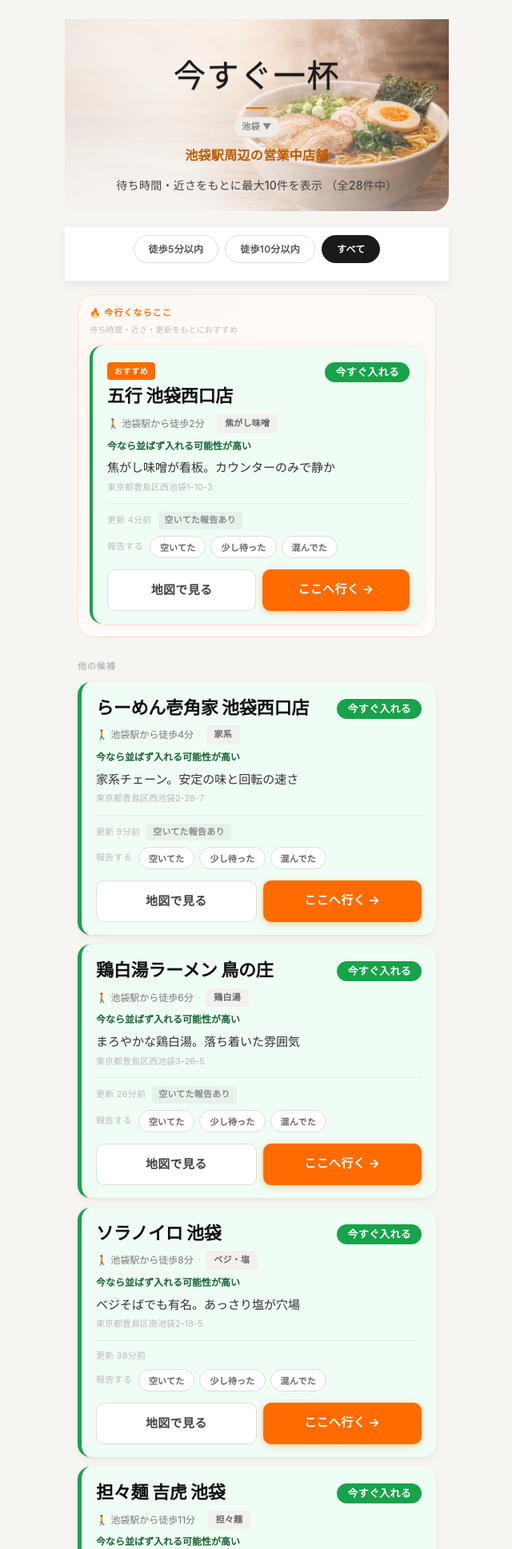
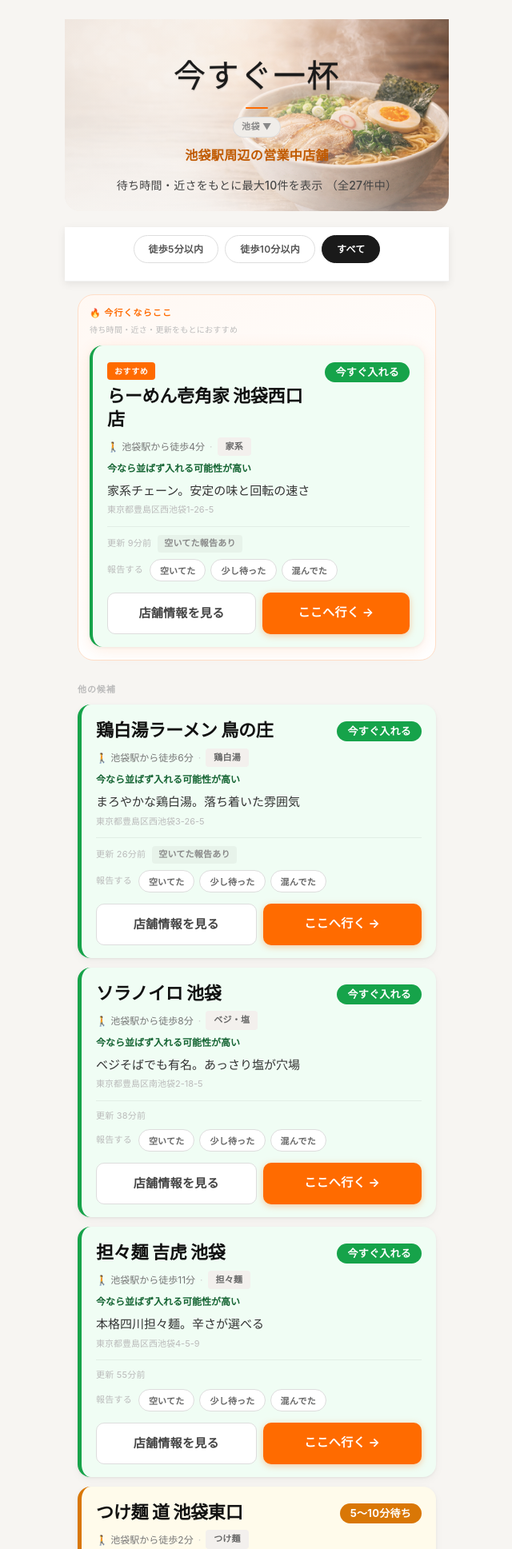
Before and after one commit to gorindo/no-wait-ramen, a Flask app: page /result in a window 1280 px wide. Shown: the top 1937 px of the page at 80% size, without its empty margins (319-959 px from the left). Run offline with Flask 3, Linux system fonts and the light colour scheme; some web fonts are replaced.

Commit message:
UI改善: 地図で見る→店舗情報を見るに変更

```diff
--- a/app.py
+++ b/app.py
@@ -173,25 +173,6 @@ def compute_wait_level(shop, now=None):
 # ============================================================
 ramen_shops = [
     {
-        "name": "五行 池袋西口店",
-        "comment": "焦がし味噌が看板。カウンターのみで静か",
-        "address": "東京都豊島区西池袋1-10-3",
-        "map_url": "https://maps.google.com/?q=五行+池袋西口",
-        "is_open": True,
-        "walk_time": "池袋駅から徒歩2分",
-        "walk_minutes": 2,
-        "tag": "焦がし味噌",
-        "latitude": 35.7297,
-        "longitude": 139.7086,
-        "base_crowd_score": 0,
-        "popular_level": 1,
-        "fast_turnover": True,
-        "lunch_peak_strong": False,
-        "dinner_peak_strong": False,
-        "updated_minutes_ago": 4,
-        "report_summary": "空いてた報告あり",
-    },
-    {
         "name": "つけ麺 道 池袋東口",
         "comment": "濃厚魚介系つけ麺。麺の量が選べる",
         "address": "東京都豊島区東池袋1-6-3",
@@ -308,8 +289,9 @@ ramen_shops = [
     {
         "name": "らーめん壱角家 池袋西口店",
         "comment": "家系チェーン。安定の味と回転の速さ",
-        "address": "東京都豊島区西池袋2-28-7",
-        "map_url": "https://maps.google.com/?q=壱角家+池袋西口",
+        "address": "東京都豊島区西池袋1-26-5",
+        "map_url": "https://maps.app.goo.gl/yMa1wu6yxWn7SDvJA",
+        "route_url": "https://maps.app.goo.gl/yMa1wu6yxWn7SDvJA",
         "is_open": True,
         "walk_time": "池袋駅から徒歩4分",
         "walk_minutes": 4,
@@ -323,25 +305,6 @@ ramen_shops = [
         "dinner_peak_strong": False,
         "updated_minutes_ago": 9,
         "report_summary": "空いてた報告あり",
-    },
-    {
-        "name": "鷹の目 池袋",
-        "comment": "あっさり塩スープが人気の隠れ家的一軒",
-        "address": "東京都豊島区西池袋2-18-4",
-        "map_url": "https://maps.google.com/?q=鷹の目+池袋",
-        "is_open": False,
-        "walk_time": "池袋駅から徒歩5分",
-        "walk_minutes": 5,
-        "tag": "塩ラーメン",
-        "latitude": 35.7312,
-        "longitude": 139.7068,
-        "base_crowd_score": 1,
-        "popular_level": 1,
-        "fast_turnover": False,
-        "lunch_peak_strong": False,
-        "dinner_peak_strong": False,
-        "updated_minutes_ago": 31,
-        "report_summary": None,
     },
     {
         "name": "らあめん花月嵐 池袋店",
@@ -360,25 +323,6 @@ ramen_shops = [
         "lunch_peak_strong": True,
         "dinner_peak_strong": False,
         "updated_minutes_ago": 14,
-        "report_summary": None,
-    },
-    {
-        "name": "麺創房 無敵家 別館",
-        "comment": "本店とは異なるメニュー展開",
-        "address": "東京都豊島区南池袋1-21-5",
-        "map_url": "https://maps.google.com/?q=麺創房+無敵家+別館+池袋",
-        "is_open": False,
-        "walk_time": "池袋駅から徒歩5分",
-        "walk_minutes": 5,
-        "tag": "あっさり醤油",
-        "latitude": 35.7262,
-        "longitude": 139.7112,
-        "base_crowd_score": 1,
-        "popular_level": 1,
-        "fast_turnover": False,
-        "lunch_peak_strong": False,
-        "dinner_peak_strong": False,
-        "updated_minutes_ago": 45,
         "report_summary": None,
     },
     {
@@ -761,8 +705,9 @@ def result():
     for shop in ramen_shops:
         s = dict(shop)
         s["wait_level"], s["reason"] = compute_wait_level(s, now)
-        s["route_url"] = "https://www.google.com/maps/dir/?api=1&destination=" + quote(s["address"]) + "&travelmode=walking"
         s["area"] = s.get("area", AREA_NAME)
+        if not s.get("route_url"):
+            s["route_url"] = "https://www.google.com/maps/dir/?api=1&destination=" + quote(s["address"]) + "&travelmode=walking"
         enriched.append(s)
 
     # 徒歩圏フィルタ
--- a/templates/result.html
+++ b/templates/result.html
@@ -97,7 +97,7 @@
                 </div>
             </div>
             <div class="card-actions">
-                <a href="{{ shop.map_url }}" class="btn btn-outline" target="_blank" rel="noopener noreferrer">地図で見る</a>
+                <a href="{{ shop.map_url }}" class="btn btn-outline" target="_blank" rel="noopener noreferrer">店舗情報を見る</a>
                 <a href="{{ shop.route_url }}" class="btn btn-primary" target="_blank" rel="noopener noreferrer">ここへ行く →</a>
             </div>
         </div>
@@ -152,7 +152,7 @@
                     </div>
                 </div>
                 <div class="card-actions">
-                    <a href="{{ shop.map_url }}" class="btn btn-outline" target="_blank" rel="noopener noreferrer">地図で見る</a>
+                    <a href="{{ shop.map_url }}" class="btn btn-outline" target="_blank" rel="noopener noreferrer">店舗情報を見る</a>
                     <a href="{{ shop.route_url }}" class="btn btn-primary" target="_blank" rel="noopener noreferrer">ここへ行く →</a>
                 </div>
             </div>
@@ -291,7 +291,7 @@
       + '<button class="report-chip" type="button">混んでた</button>'
       + '</div></div></div>'
       + '<div class="card-actions">'
-      + '<a href="' + escHtml(shop.map_url) + '" class="btn btn-outline" target="_blank" rel="noopener noreferrer">地図で見る</a>'
+      + '<a href="' + escHtml(shop.map_url) + '" class="btn btn-outline" target="_blank" rel="noopener noreferrer">店舗情報を見る</a>'
       + '<a href="' + escHtml(shop.route_url) + '" class="btn btn-primary" target="_blank" rel="noopener noreferrer">ここへ行く →</a>'
       + '</div></div>';
   }
```
